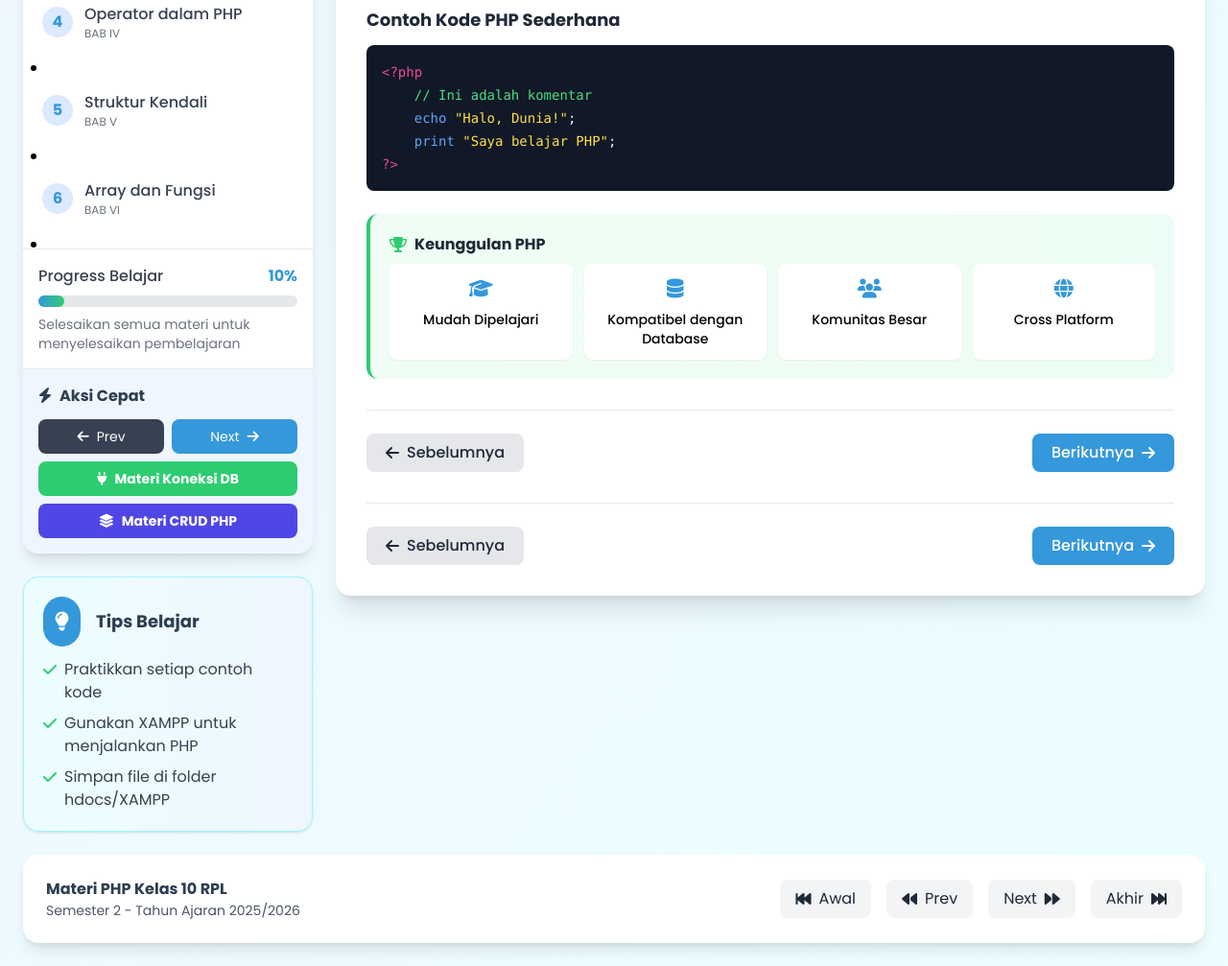
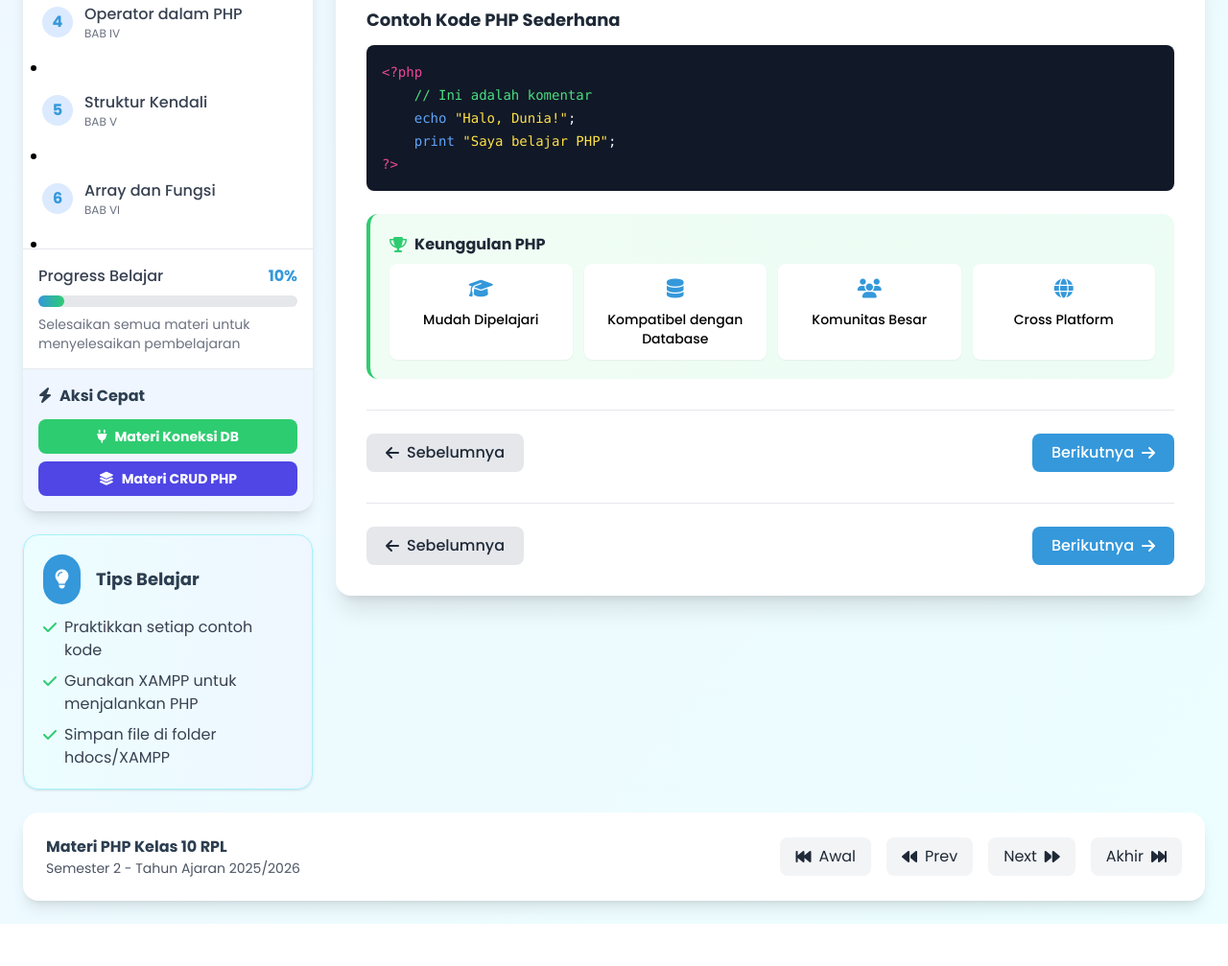
Before and after one commit to ahmadsulkhanyusuf/ahmadsulkhanyusuf.github.io, a plain HTML site: page DasarPHP.html in a window 1280 px wide. Shown: the part 677-1684 px from the top of the page at 96% size. After the commit the page ends 1640 px from the top, so only its background shows below. Drawn offline with nearby package versions, Linux system fonts and the light colour scheme.

Commit message:
penyesuaian tombol sebelumnya dan selanjutnya

```diff
--- a/DasarPHP.html
+++ b/DasarPHP.html
@@ -149,16 +149,6 @@
                     <!-- Quick Actions -->
                     <div class="p-4 border-t bg-blue-50">
                         <h3 class="font-bold text-secondary mb-3"><i class="fas fa-bolt mr-2"></i>Aksi Cepat</h3>
-                        <div class="grid grid-cols-2 gap-2 mb-2">
-                            <button onclick="prevSlide()"
-                                class="bg-gray-700 hover:bg-gray-800 text-white p-2 rounded-lg flex items-center justify-center transition text-sm">
-                                <i class="fas fa-arrow-left mr-2"></i>Prev
-                            </button>
-                            <button onclick="nextSlide()"
-                                class="bg-primary hover:bg-blue-700 text-white p-2 rounded-lg flex items-center justify-center transition text-sm">
-                                Next<i class="fas fa-arrow-right ml-2"></i>
-                            </button>
-                        </div>
                         <div class="grid grid-cols-1 gap-2">
                             <a href="KoneksiDatabase.html"
                                 class="w-full bg-accent hover:bg-green-600 text-white p-2 rounded-lg flex items-center justify-center transition text-sm font-bold">
```
Also changed, not shown: find_results.txt (added), trace_depth.txt (added).
